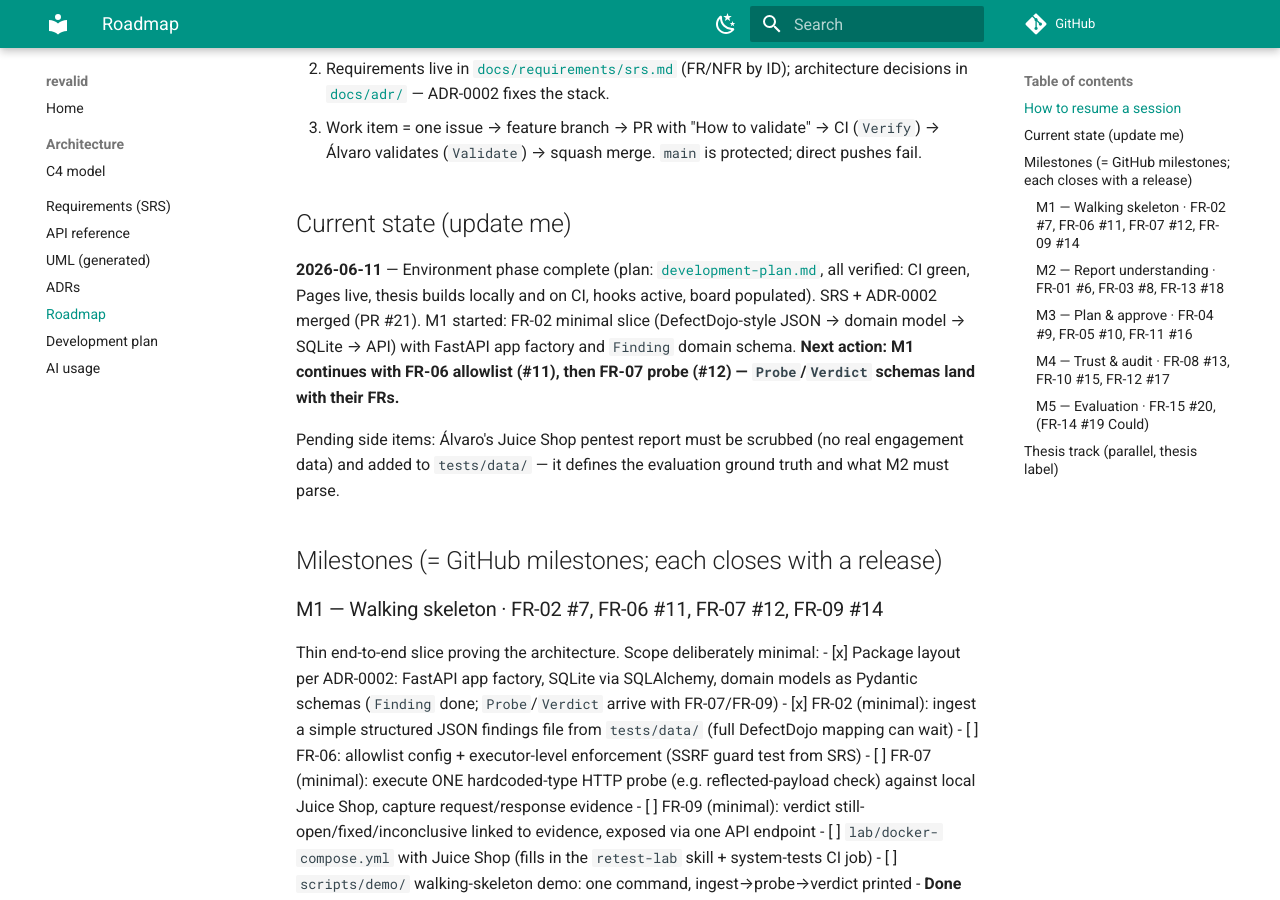
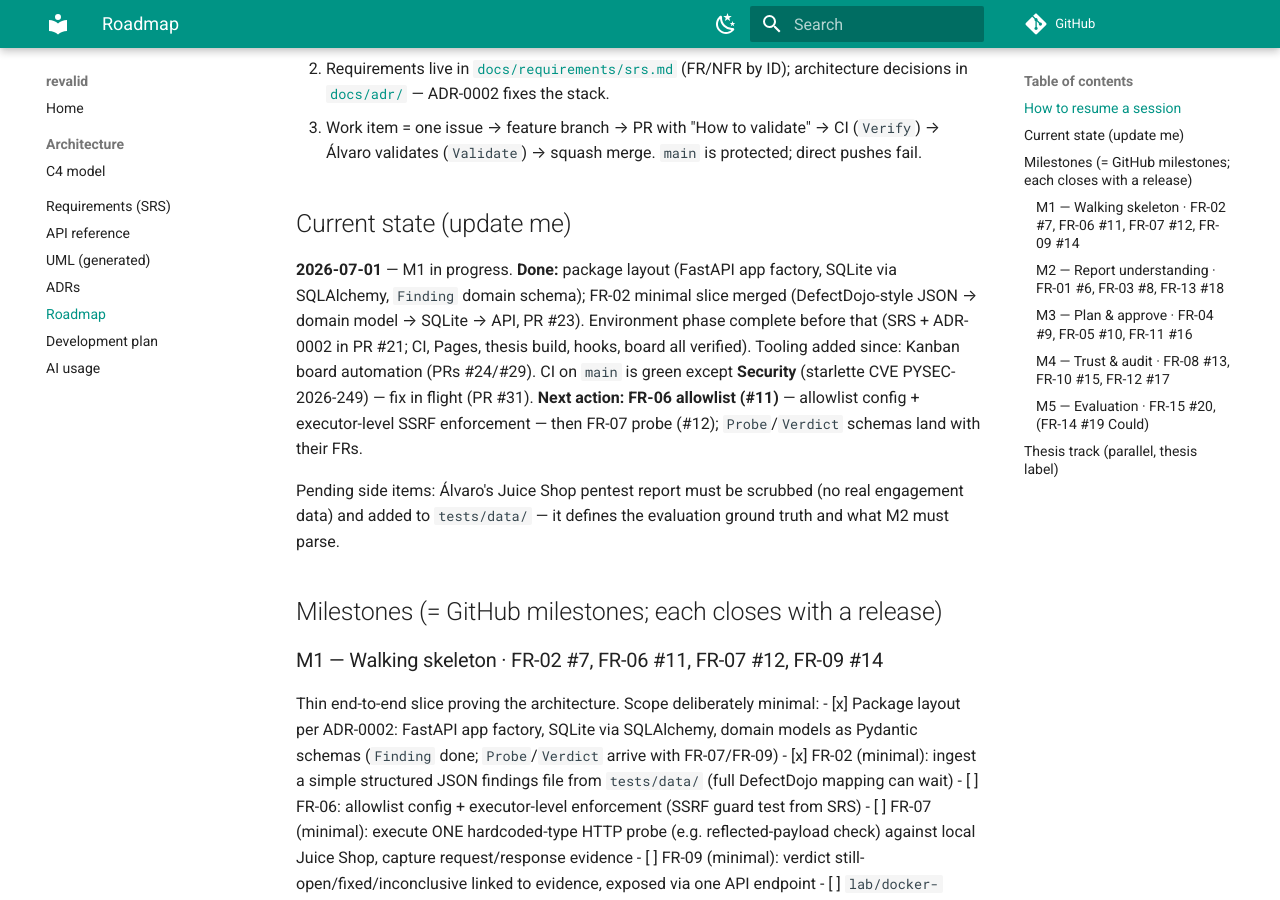
Before and after one commit to SelfishCoconut/revalid, an MkDocs documentation site: the page built from docs/roadmap.md, in a window 1280 px wide and 900 px high, scrolled down 351 px. Built offline with MkDocs 1.6.1 and Material for MkDocs 9.7.7, drawn with Linux system fonts in a browser that asks for light colours; comment, search, counter and statistics services are not loaded.

Commit message:
docs: refresh roadmap snapshot + gitignore thesis aux files (#32)
* docs: refresh roadmap Current-state snapshot to 2026-07-01

The dated snapshot still read 2026-06-11 and predated FR-02 (PR #23) and
the board automation (PRs #24/#29). Update it to reflect M1 progress,
the in-flight starlette fix (PR #31), and FR-06 (#11) as the next action.
Structure unchanged; board remains the source of truth for card status.

Co-Authored-By: Claude Opus 4.8 <noreply@anthropic.com>

* chore: gitignore thesis .loalgorithm/.locode aux files

The ESII template emits custom list-of-algorithm/list-of-code float
lists (.loalgorithm/.locode) that the existing LaTeX-artifact rules
missed, leaving them as untracked build byproducts. Ignore them.

Co-Authored-By: Claude Opus 4.8 <noreply@anthropic.com>

---------

Co-authored-by: Claude Opus 4.8 <noreply@anthropic.com>

```diff
--- a/docs/roadmap.md
+++ b/docs/roadmap.md
@@ -12,7 +12,7 @@
 
 ## Current state (update me)
 
-**2026-06-11** — Environment phase complete (plan: [`development-plan.md`](development-plan.md), all verified: CI green, Pages live, thesis builds locally and on CI, hooks active, board populated). SRS + ADR-0002 merged (PR #21). M1 started: FR-02 minimal slice (DefectDojo-style JSON → domain model → SQLite → API) with FastAPI app factory and `Finding` domain schema. **Next action: M1 continues with FR-06 allowlist (#11), then FR-07 probe (#12) — `Probe`/`Verdict` schemas land with their FRs.**
+**2026-07-01** — M1 in progress. **Done:** package layout (FastAPI app factory, SQLite via SQLAlchemy, `Finding` domain schema); FR-02 minimal slice merged (DefectDojo-style JSON → domain model → SQLite → API, PR #23). Environment phase complete before that (SRS + ADR-0002 in PR #21; CI, Pages, thesis build, hooks, board all verified). Tooling added since: Kanban board automation (PRs #24/#29). CI on `main` is green except **Security** (starlette CVE PYSEC-2026-249) — fix in flight (PR #31). **Next action: FR-06 allowlist (#11)** — allowlist config + executor-level SSRF enforcement — then FR-07 probe (#12); `Probe`/`Verdict` schemas land with their FRs.
 
 Pending side items: Álvaro's Juice Shop pentest report must be scrubbed (no real engagement data) and added to `tests/data/` — it defines the evaluation ground truth and what M2 must parse.
 
```
Also changed, not shown: 1 other file.
